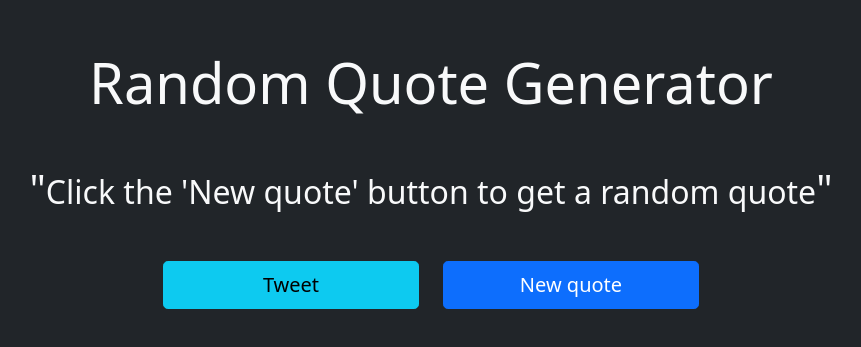
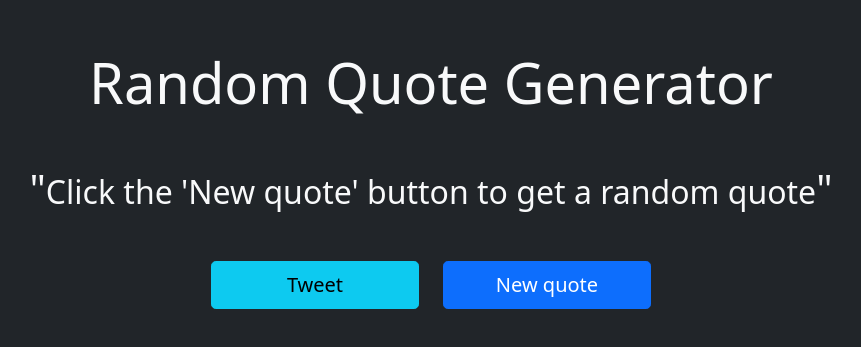
Before and after one commit to abelgideon/React-Quote-Generator, a React (Create React App) app: page / in a window 1280 px wide. Shown: the part 221-568 px from the top of the page, without its empty margins (209-1070 px from the left). Built offline with nearby package versions, Linux system fonts and the light colour scheme; no server answers.

Commit message:
Make button width smaller

```diff
--- a/public/styles.css
+++ b/public/styles.css
@@ -11,5 +11,5 @@
 }
 
 .btn {
-  width: 16rem;
+  width: 13rem;
 }
```
